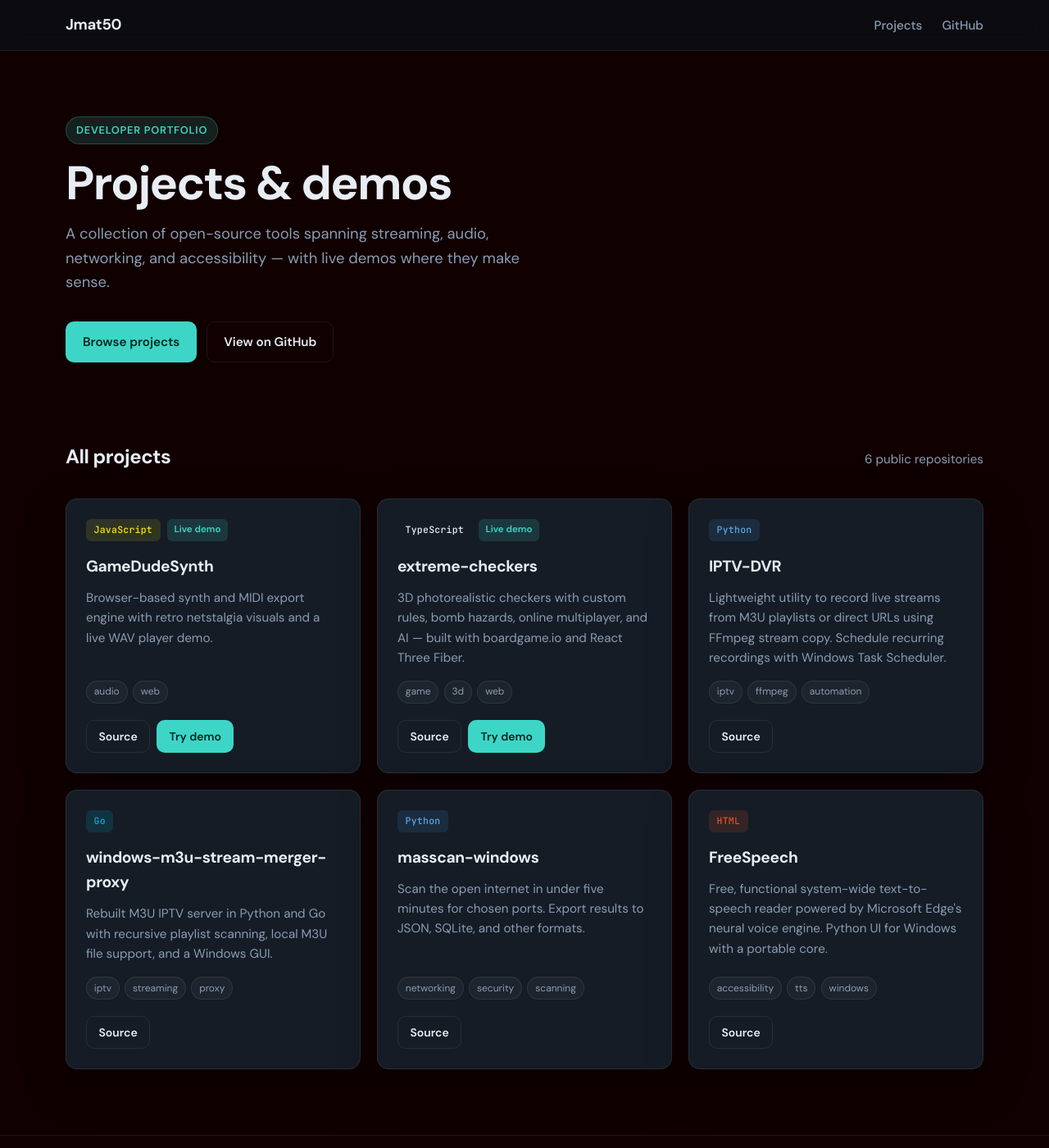
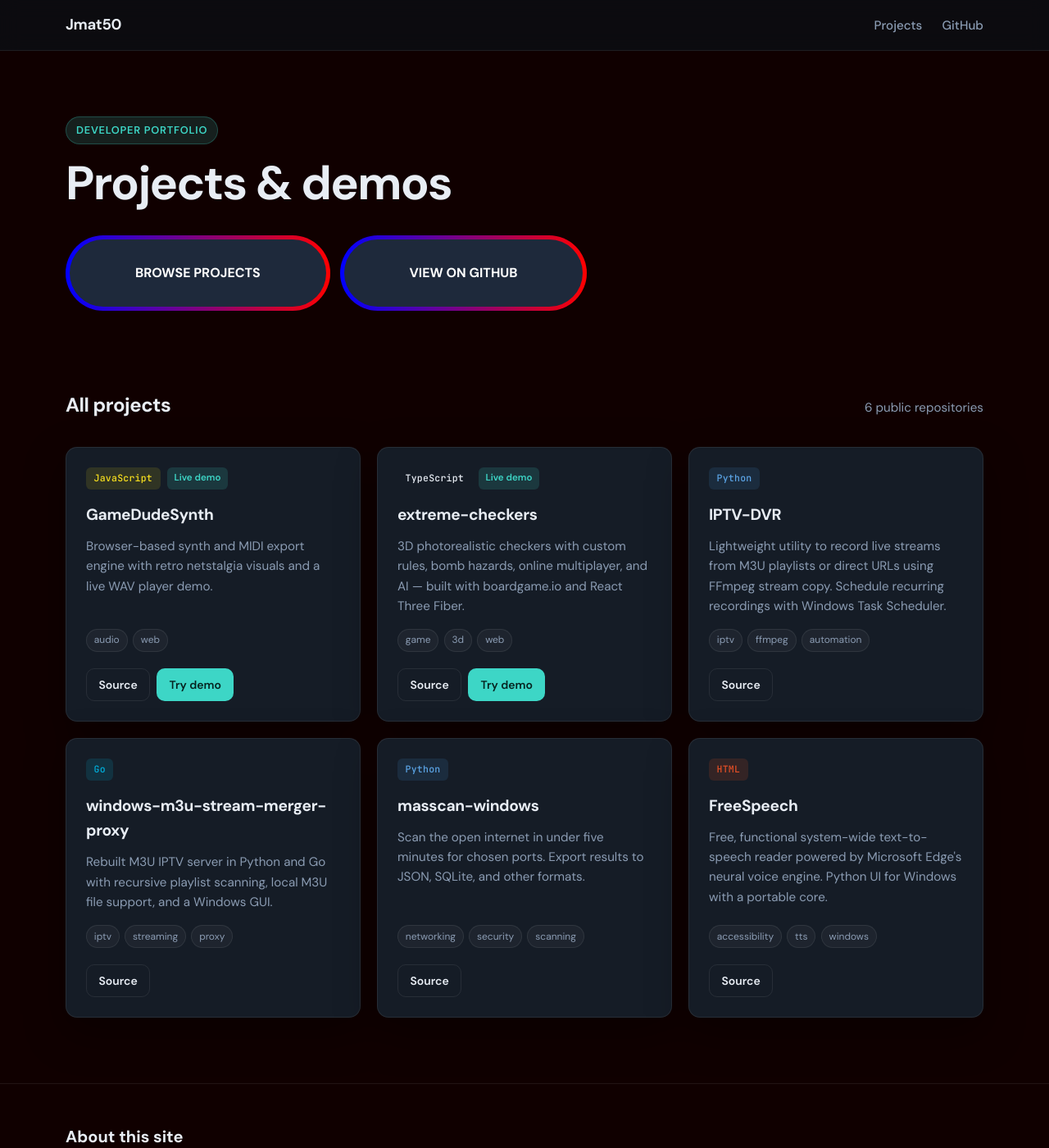
Before and after one commit to Jmat50/jmat50.github.io, a Jekyll site: the page built from index.html, in a window 1280 px wide and 1400 px high. Shown: the whole window at 82% size. Built offline with Jekyll 4.4.1, drawn with Linux system fonts in a browser that asks for light colours.

Commit message:
Tighten hero and restyle CTAs with rainbow-fill buttons.
Co-authored-by: Cursor <cursoragent@cursor.com>

```diff
--- a/assets/css/style.css
+++ b/assets/css/style.css
@@ -136,18 +136,11 @@ a:hover {
 }
 
 .hero h1 {
-  margin: 0 0 1rem;
+  margin: 0 0 2rem;
   font-size: clamp(2.4rem, 6vw, 3.6rem);
   font-weight: 700;
   line-height: 1.1;
   letter-spacing: -0.03em;
-}
-
-.hero-lead {
-  max-width: 38rem;
-  margin: 0 0 2rem;
-  font-size: 1.15rem;
-  color: var(--text-muted);
 }
 
 .hero-actions {
@@ -211,6 +204,48 @@ a:hover {
 .btn-sm {
   padding: 0.5rem 0.9rem;
   font-size: 0.875rem;
+}
+
+/* Rainbow fill — https://ui-buttons.web.app/rainbow-fill */
+.btn-rainbow {
+  -webkit-tap-highlight-color: transparent;
+  background: linear-gradient(90deg, blue, red);
+  border-radius: 999px;
+  box-sizing: border-box;
+  color: #000;
+  cursor: pointer;
+  display: inline-block;
+  font-family: inherit;
+  font-size: 100%;
+  font-weight: 900;
+  line-height: 1.5;
+  margin: 0;
+  overflow: hidden;
+  padding: 5px;
+  position: relative;
+  text-decoration: none;
+  text-transform: uppercase;
+  transition: none;
+}
+
+.btn-rainbow span {
+  background: #1e293b;
+  border-radius: 999px;
+  color: #fff;
+  display: block;
+  padding: 1.8rem 5rem;
+  text-align: center;
+  transition: background 0.3s;
+}
+
+.btn-rainbow:hover,
+.btn-rainbow:focus-visible {
+  color: #000;
+}
+
+.btn-rainbow:hover span,
+.btn-rainbow:focus-visible span {
+  background: none;
 }
 
 /* Projects section */
--- a/index.html
+++ b/index.html
@@ -8,13 +8,9 @@ description: Open-source tools, experiments, and live demos by Jmat50.
   <div class="container hero-inner">
     <p class="hero-eyebrow">Developer portfolio</p>
     <h1>Projects &amp; demos</h1>
-    <p class="hero-lead">
-      A collection of open-source tools spanning streaming, audio, networking, and accessibility —
-      with live demos where they make sense.
-    </p>
     <div class="hero-actions">
-      <a class="btn btn-primary" href="#projects">Browse projects</a>
-      <a class="btn btn-ghost" href="https://github.com/{{ site.github_username }}" target="_blank" rel="noopener noreferrer">View on GitHub</a>
+      <a class="btn-rainbow" href="#projects"><span>Browse projects</span></a>
+      <a class="btn-rainbow" href="https://github.com/{{ site.github_username }}" target="_blank" rel="noopener noreferrer"><span>View on GitHub</span></a>
     </div>
   </div>
 </section>
```
